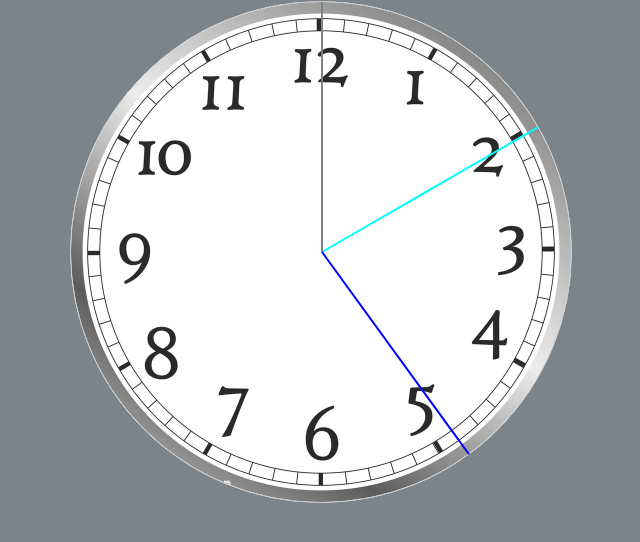
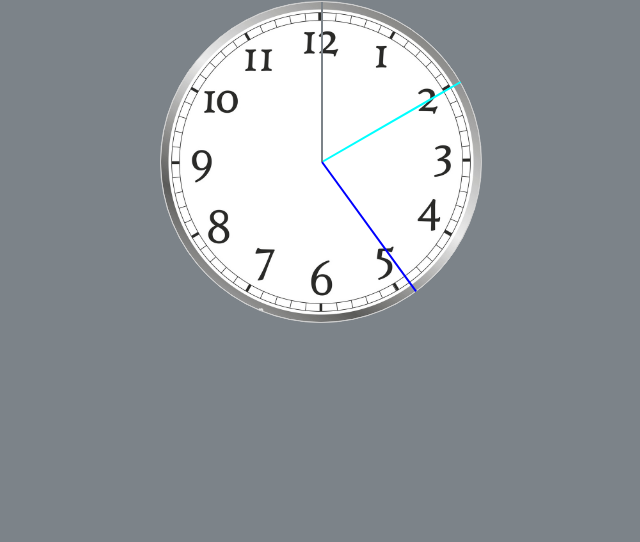
Before and after one commit to xujiangbo/xujiangbo.github.io, a plain HTML site: page index.html in a window 1280 px wide. Shown: the part 122-664 px from the top of the page, without its empty margins (319-959 px from the left). Drawn offline with Linux system fonts and the light colour scheme; files whose address does not match are found by name.

Commit message:
修改date.css文件

```diff
--- a/date/css/date.css
+++ b/date/css/date.css
@@ -7,6 +7,7 @@ body{
     background-color: #7c8389;
 }
 #box{
+    min-height: 100vh;
     text-align: center;
 }
 a{
@@ -23,8 +24,8 @@ h1,h2,h3{
     margin: 0 auto;
 }
 #date{
-    width: 500px;
-    height: 500px;
+    width:20rem;
+    height: 20rem;
     display: block;
     margin: 4px auto;
     border: 1px solid #ccc;
```
